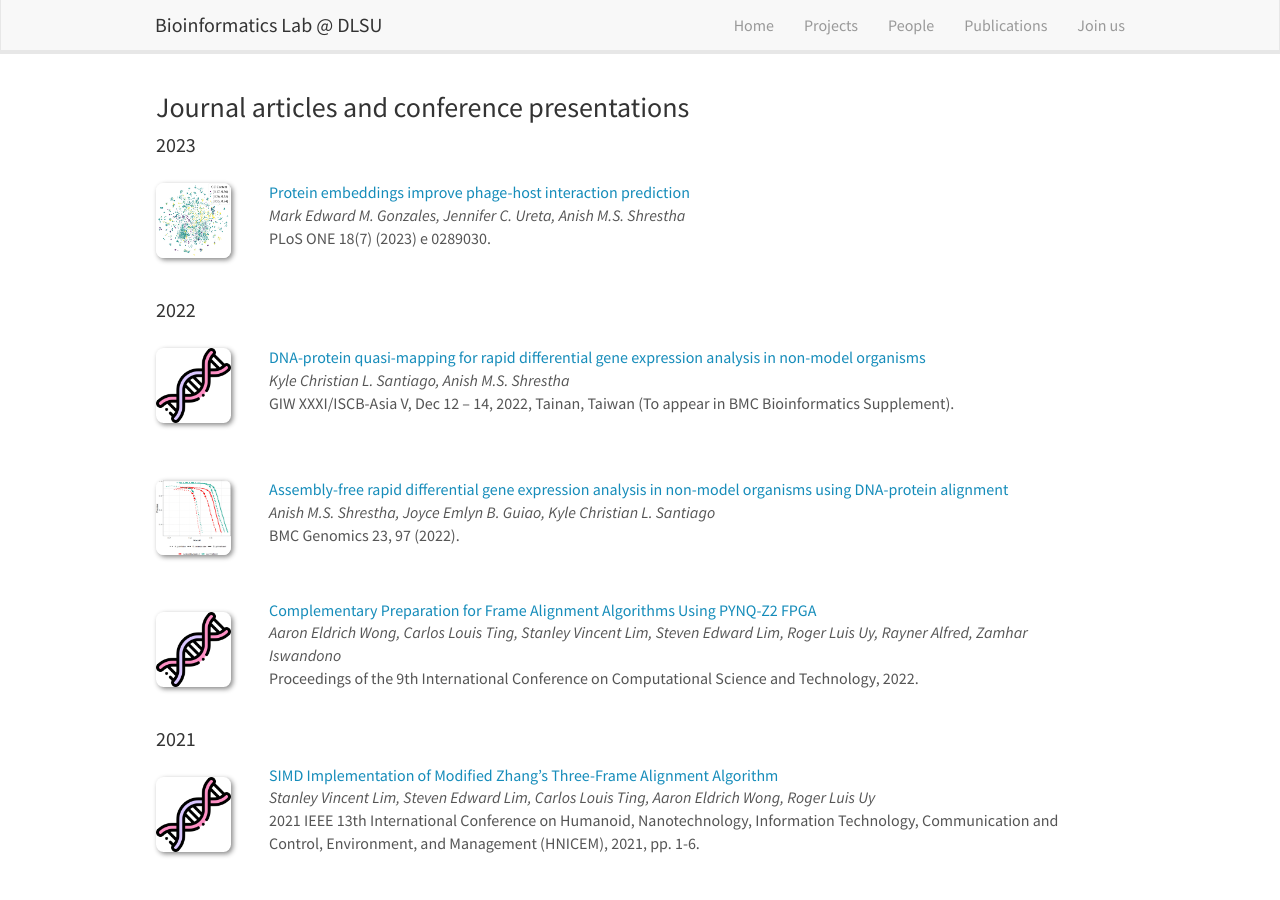
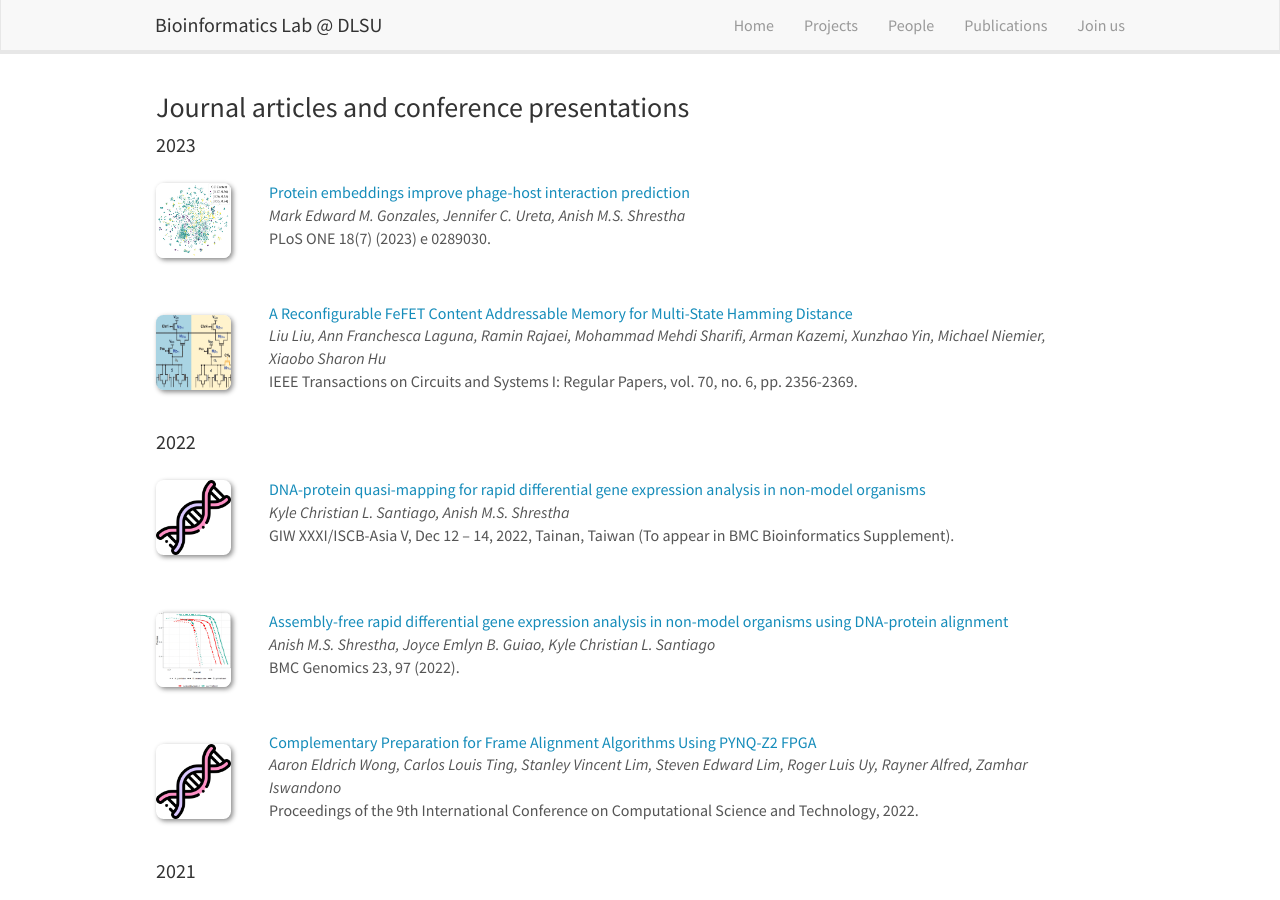
Before and after one commit to bioinfodlsu/bioinfodlsu.github.io, a Jekyll site: the page built from _pages/publications.md, in a window 1280 px wide and 900 px high. Built offline with Jekyll 4.4.1, drawn with Linux system fonts in a browser that asks for light colours; nearby versions of some CDN libraries.

Commit message:
Add Dr. Chesca's paper on FeFET

```diff
--- a/_data/publist.yml
+++ b/_data/publist.yml
@@ -15,6 +15,16 @@
   link:
       url: https://doi.org/10.1371/journal.pone.0289030
       display: PLoS ONE 18(7) (2023) e 0289030.
+  highlight: 0
+  year: 2023
+
+- title: "A Reconfigurable FeFET Content Addressable Memory for Multi-State Hamming Distance"
+  image: dr_chesca_fefet.gif
+  description:
+  authors: Liu Liu, Ann Franchesca Laguna, Ramin Rajaei, Mohammad Mehdi Sharifi, Arman Kazemi, Xunzhao Yin, Michael Niemier, Xiaobo Sharon Hu
+  link:
+      url: https://doi.org/10.1109/TCSI.2023.3259940
+      display: "IEEE Transactions on Circuits and Systems I: Regular Papers, vol. 70, no. 6, pp. 2356-2369."
   highlight: 0
   year: 2023
 
```
Also changed, not shown: images/pubpic/dr_chesca_fefet.gif (added).
